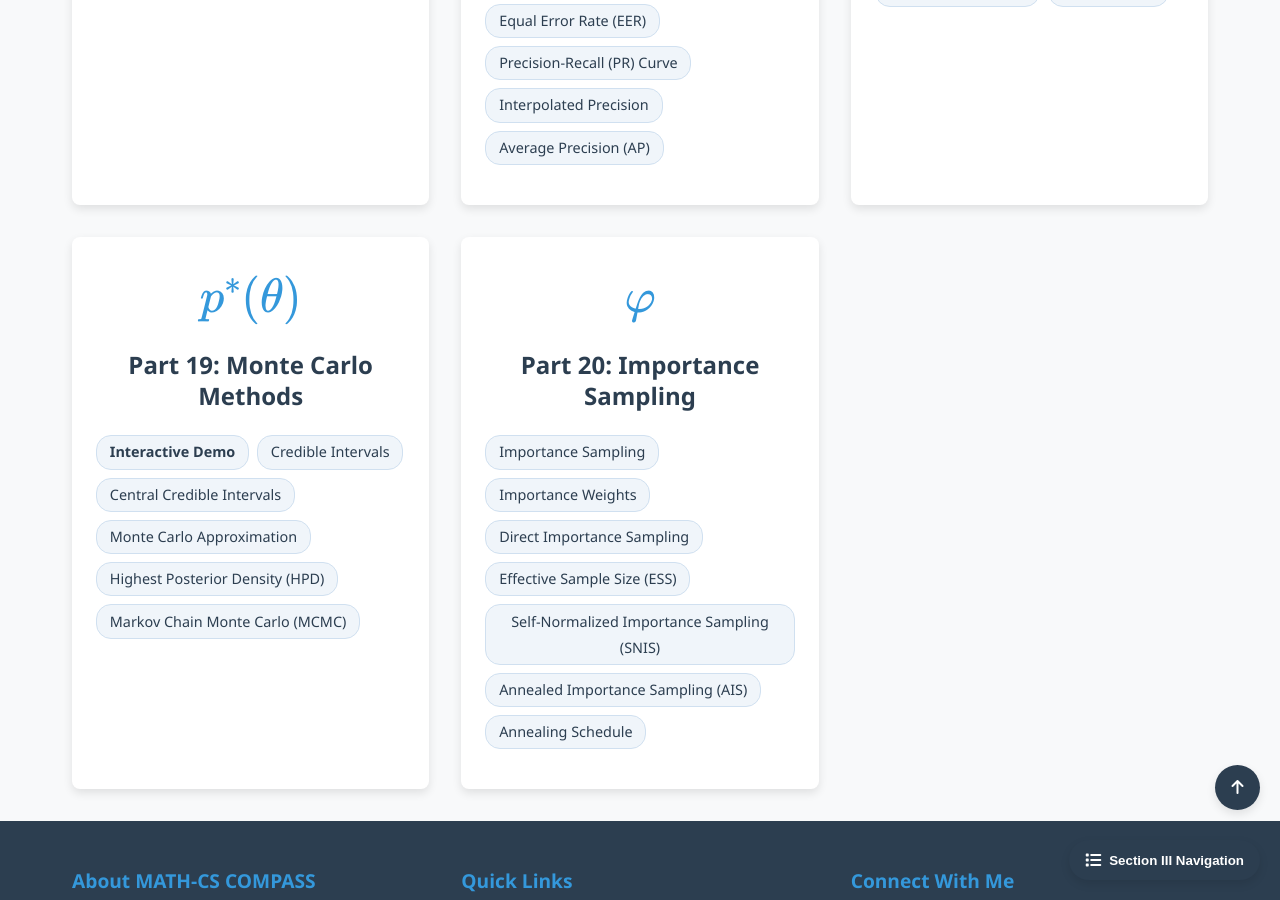
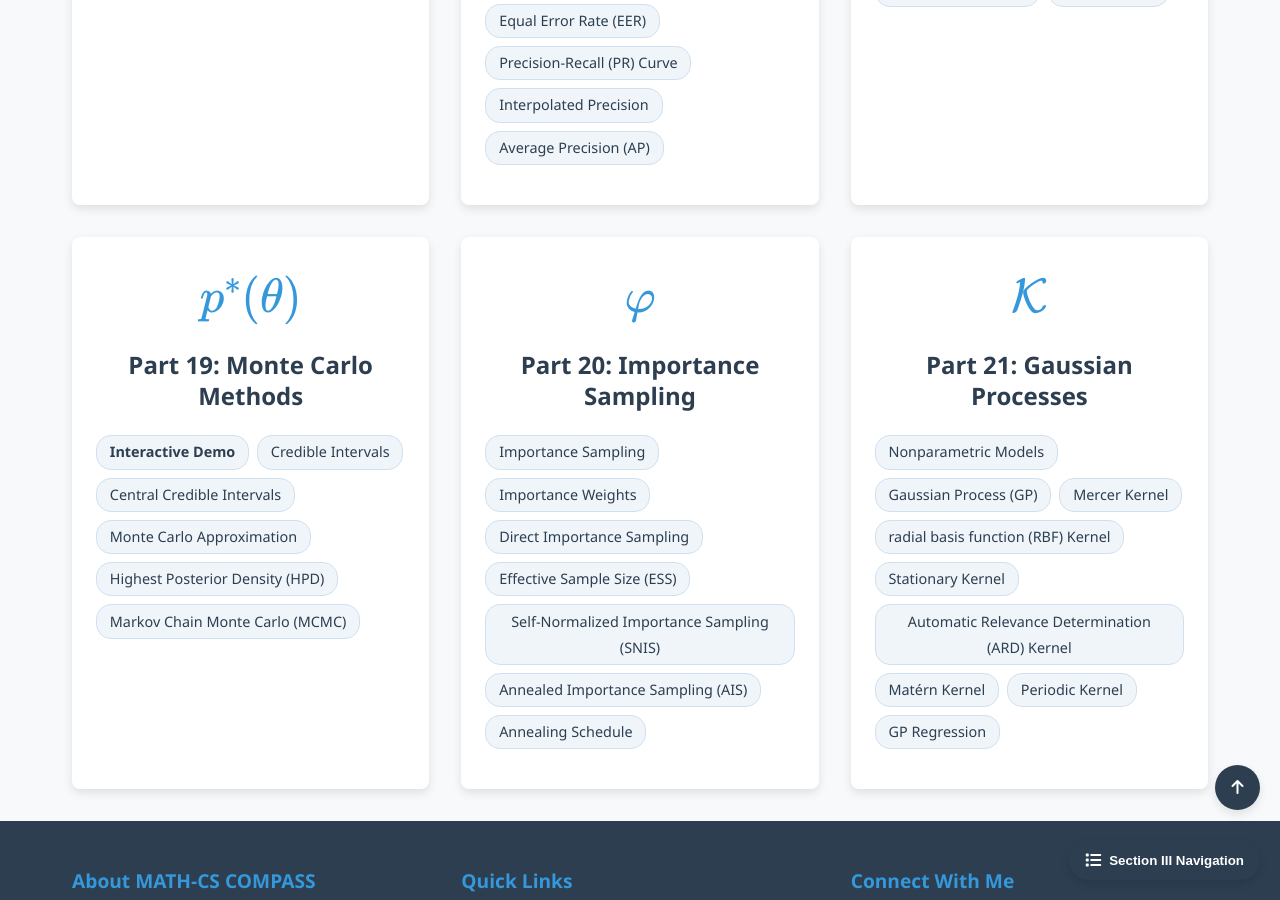
Before and after one commit to Yusukey01/yusukey01.github.io, a Jekyll site: the page built from Mathematics/Probability/probability.html, in a window 1280 px wide and 900 px high, scrolled down 4418 px. Built offline with Jekyll 4.4.1, drawn with Linux system fonts in a browser that asks for light colours.

Commit message:
added Gaussian Processes has been opend

```diff
--- a/Mathematics/Probability/probability.html
+++ b/Mathematics/Probability/probability.html
@@ -387,7 +387,7 @@ uses_python: false
 
                     <div class="card">
                         <div class="card-icon">\(\varphi\)</div>
-                        <h3><a href="">Part 20: Importance Sampling</a></h3>
+                        <h3><a href="importance_sampling.html">Part 20: Importance Sampling</a></h3>
                         <div class="keywords">
                             <span>Importance Sampling</span>
                             <span>Importance Weights</span>
@@ -399,6 +399,22 @@ uses_python: false
                         </div>
                     </div>
 
+                    <div class="card">
+                        <div class="card-icon">\(\mathcal{K}\)</div>
+                        <h3><a href="gaussian_process.html">Part 21: Gaussian Processes</a></h3>
+                        <div class="keywords">
+                            <span>Nonparametric Models</span>
+                            <span>Gaussian Process (GP)</span>
+                            <span>Mercer Kernel</span>
+                            <span>radial basis function (RBF) Kernel</span>
+                            <span>Stationary Kernel</span>
+                            <span>Automatic Relevance Determination (ARD) Kernel</span>
+                            <span>Matérn Kernel</span>
+                            <span>Periodic Kernel</span>
+                            <span>GP Regression</span>
+                        </div>
+                    </div>
+
                 </div>
             </section>
 
--- a/Mathematics/pages.json
+++ b/Mathematics/pages.json
@@ -185,7 +185,11 @@
         "title": "Monte Carlo Methods"
       },
       {
-        "path": "Mathematics/Machine_learning/importance_sampling.html",
+        "path": "Mathematics/Probability/importance_sampling.html",
+        "title": " Importance Sampling"
+      },
+      {
+        "path": "Mathematics/Probability/gaussian_process.html",
         "title": " Importance Sampling"
       },
       {
--- a/_includes/section_iii_navigation.html
+++ b/_includes/section_iii_navigation.html
@@ -31,6 +31,7 @@
         <a href="{% if page.level == 'detail' %}markov.html{% else %}../Probability/markov.html{% endif %}" {% if page.url contains 'markov' %}class="current-page"{% endif %}>Part 18: Markov Chains</a>
         <a href="{% if page.level == 'detail' %}monte_carlo.html{% else %}../Probability/monte_carlo.html{% endif %}" {% if page.url contains 'monte_carlo' %}class="current-page"{% endif %}>Part 19: Monte Carlo Methods</a>
         <a href="{% if page.level == 'detail' %}importance_sampling.html{% else %}../Probability/importance_sampling.html{% endif %}" {% if page.url contains 'monte_carlo' %}class="current-page"{% endif %}>Part 20: Importance Sampling</a>
+        <a href="{% if page.level == 'detail' %}gaussian_process.html{% else %}../Probability/gaussian_process.html{% endif %}" {% if page.url contains 'monte_carlo' %}class="current-page"{% endif %}>Part 21: Gaussian Processes</a>
       </div>
     </div>
 </div>
--- a/pages.json
+++ b/pages.json
@@ -185,7 +185,11 @@
         "title": "Monte Carlo Methods"
       },
       {
-        "path": "Mathematics/Machine_learning/importance_sampling.html",
+        "path": "Mathematics/Probability/importance_sampling.html",
+        "title": " Importance Sampling"
+      },
+      {
+        "path": "Mathematics/Probability/gaussian_process.html",
         "title": " Importance Sampling"
       },
       {
--- a/updates.json
+++ b/updates.json
@@ -1,4 +1,5 @@
-[   { "date": "10/06/2025", "content": "Section III - Part 20: Importance Sampling has been opened."},
+[   { "date": "10/12/2025", "content": "Section III - Part 21: Gaussian Processes has been opened."},
+    { "date": "10/06/2025", "content": "Section III - Part 20: Importance Sampling has been opened."},
     { "date": "10/06/2025", "content": "General: Search function has been improved."},
     { "date": "09/29/2025", "content": "Section V - Part 10: Intro to Reinforcement Learning has been updated."},
     { "date": "08/27/2025", "content": "General: MATH-CS COMPASS is now available on Google Play."},
```
